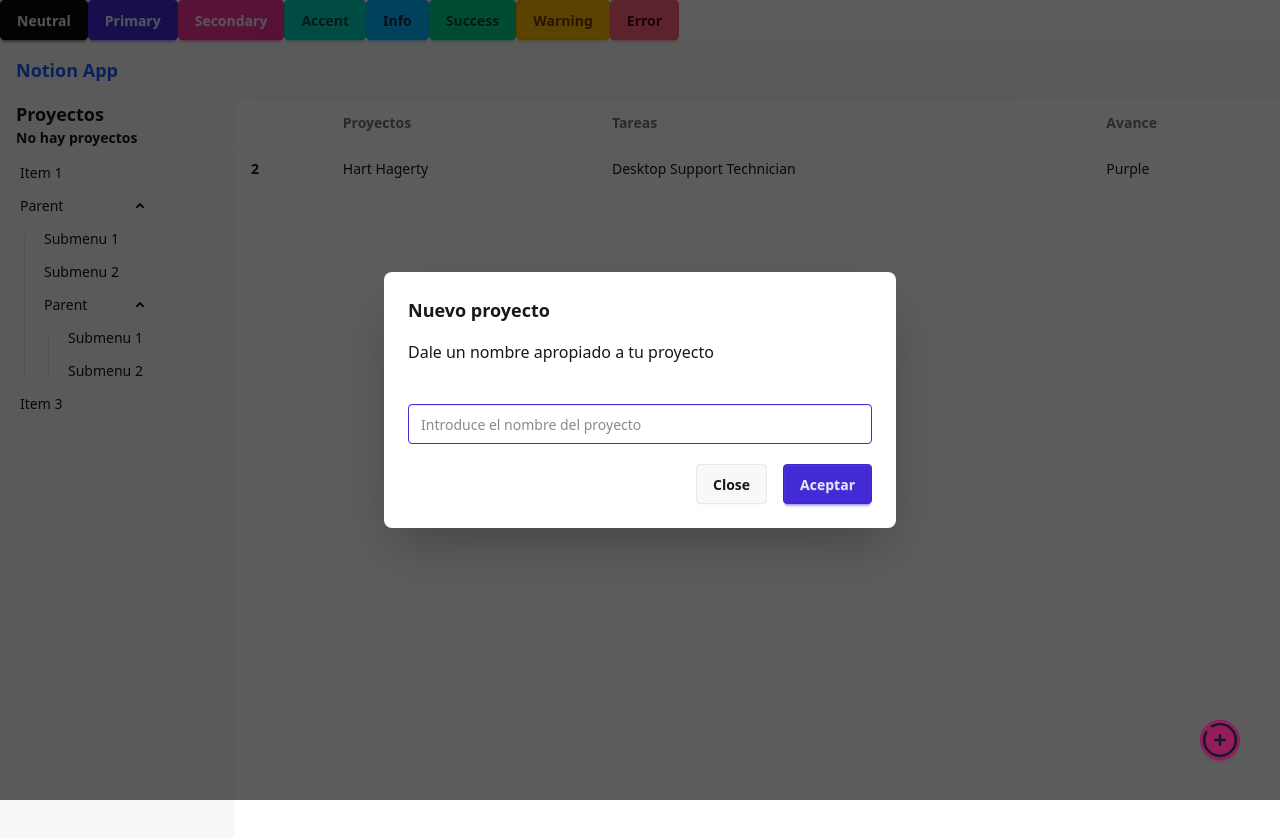
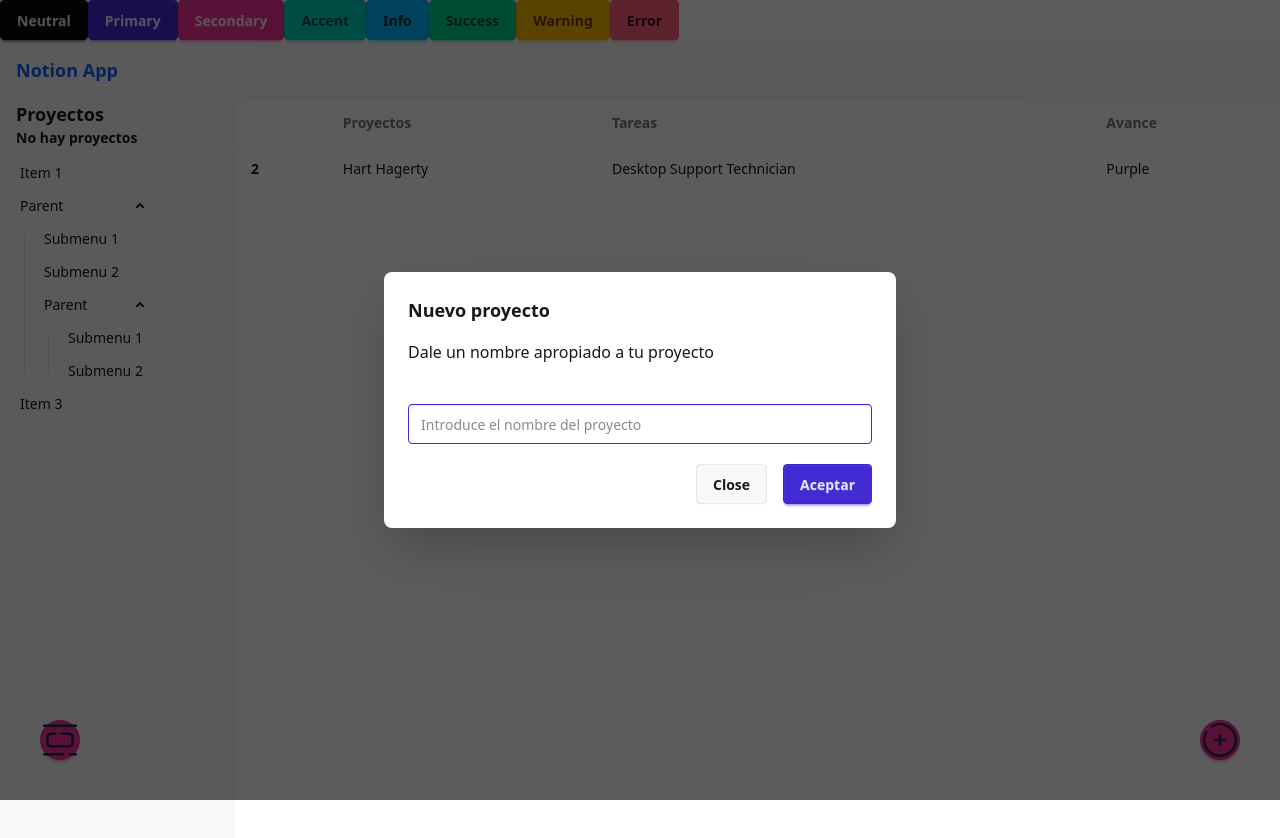
Before and after one commit to inesbetrian/projects-app, a Vue app: page /projects in a window 1280 px wide. Both pictures are taken after a click on the button 1220 px from the left and 740 px from the top of the page. Shown: the top 838 px of the page. Built offline with nearby package versions, Linux system fonts and the light colour scheme; the HTML template or start-up script is replaced by a standard one.

Commit message:
diseño de los modals finalizado

```diff
--- a/src/modulorum/commune/components/InputModal.vue
+++ b/src/modulorum/commune/components/InputModal.vue
@@ -22,7 +22,7 @@
     </div>
     </dialog>
 
-    <div v-if="aperta" class="fixed top-0 w-screen h-screen bg-black opacity-40"></div>
+    <div v-if="aperta" class="fixed top-0 w-screen h-screen z-10 bg-black opacity-40"></div>
 
 </template>
 
--- /dev/null
+++ b/src/modulorum/commune/components/PropriumModal.vue
@@ -0,0 +1,32 @@
+<template>
+
+    <dialog class="modal" :open="aperta">
+    <div class="modal-box">
+
+        <div class="border-b border-blue-500">
+            <slot name="header" />
+        </div>
+        <div class="my-5">
+            <slot name="body"/>
+        </div>
+
+        <div class="border-t border-t-blue-500 pt-5">
+            <slot name="footer"/>
+        </div>
+    </div>
+    </dialog>
+
+    <div v-if="aperta" class="fixed top-0 w-screen h-screen z-10 bg-black opacity-40"></div>
+
+</template>
+
+<script lang="ts" setup>
+
+    interface Props {
+        aperta?: boolean;
+    }
+
+    withDefaults( defineProps<Props>(), {
+        aperta: false
+    })
+</script>
--- /dev/null
+++ b/src/modulorum/commune/icons/ModalIcon.vue
@@ -0,0 +1,5 @@
+<template>
+
+<svg viewBox="0 0 24 24" fill="none" xmlns="http://www.w3.org/2000/svg"><g id="SVGRepo_bgCarrier" stroke-width="0"></g><g id="SVGRepo_tracerCarrier" stroke-linecap="round" stroke-linejoin="round"></g><g id="SVGRepo_iconCarrier"> <path d="M22 3L2 3" stroke="#1C274C" stroke-width="1.5" stroke-linecap="round"></path> <path d="M22 21L18 21M2 21L14 21" stroke="#1C274C" stroke-width="1.5" stroke-linecap="round"></path> <path d="M9 8L8 8C6.11438 8 5.17157 8 4.58579 8.58579C4 9.17157 4 10.1144 4 12C4 13.8856 4 14.8284 4.58579 15.4142C5.17157 16 6.11438 16 8 16H16C17.8856 16 18.8284 16 19.4142 15.4142C20 14.8284 20 13.8856 20 12C20 10.1144 20 9.17157 19.4142 8.58579C18.8284 8 17.8856 8 16 8L13 8" stroke="#1C274C" stroke-width="1.5" stroke-linecap="round"></path> </g></svg>
+
+</template>
--- a/src/modulorum/projects/views/ProjectsView.vue
+++ b/src/modulorum/projects/views/ProjectsView.vue
@@ -38,8 +38,29 @@
 
     />
 
+    <proprium-modal :aperta="propiumModalAperta">
+        <template #header>
+            <h1 class="text-3xl">Tiutulo del modal</h1>
+        </template>
+
+        <template #body>
+            <p>Lorem ipsum dolor sit amet consectetur adipisicing elit. Rem, laboriosam rerum! Iste labore doloribus hic quos impedit mollitia fuga voluptatibus! Rem voluptates cumque illo reiciendis dicta reprehenderit consequuntur dolorum odit.</p>
+        </template>
+
+        <template #footer>
+            <div class="flex justify-end">
+                <button @click="propiumModalAperta=false" class="btn">Close</button>
+                <button @click="propiumModalAperta=false" class="btn btn-primary ml-4">Aceptar</button>
+            </div>
+        </template>
+    </proprium-modal>
+
     <fab-button @click="modalAperta = true">
         <AddCircle />
+    </fab-button>
+
+    <fab-button @click="propiumModalAperta = true" positione="bottom-left">
+        <ModalIcon />
     </fab-button>
 
 </template>
@@ -48,10 +69,16 @@
 
 import FabButton from '@/modulorum/commune/components/FabButton.vue';
 import InputModal from '@/modulorum/commune/components/InputModal.vue';
+import PropriumModal from '@/modulorum/commune/components/PropriumModal.vue';
 import AddCircle from '@/modulorum/commune/icons/AddCircle.vue';
+import ModalIcon from '@/modulorum/commune/icons/ModalIcon.vue';
 import { ref } from 'vue';
 
+
+
 const modalAperta = ref(false);
+
+const propiumModalAperta = ref(false);
 
 const cumNovusValorem = ( projectNomen: string ) => {
 
```
